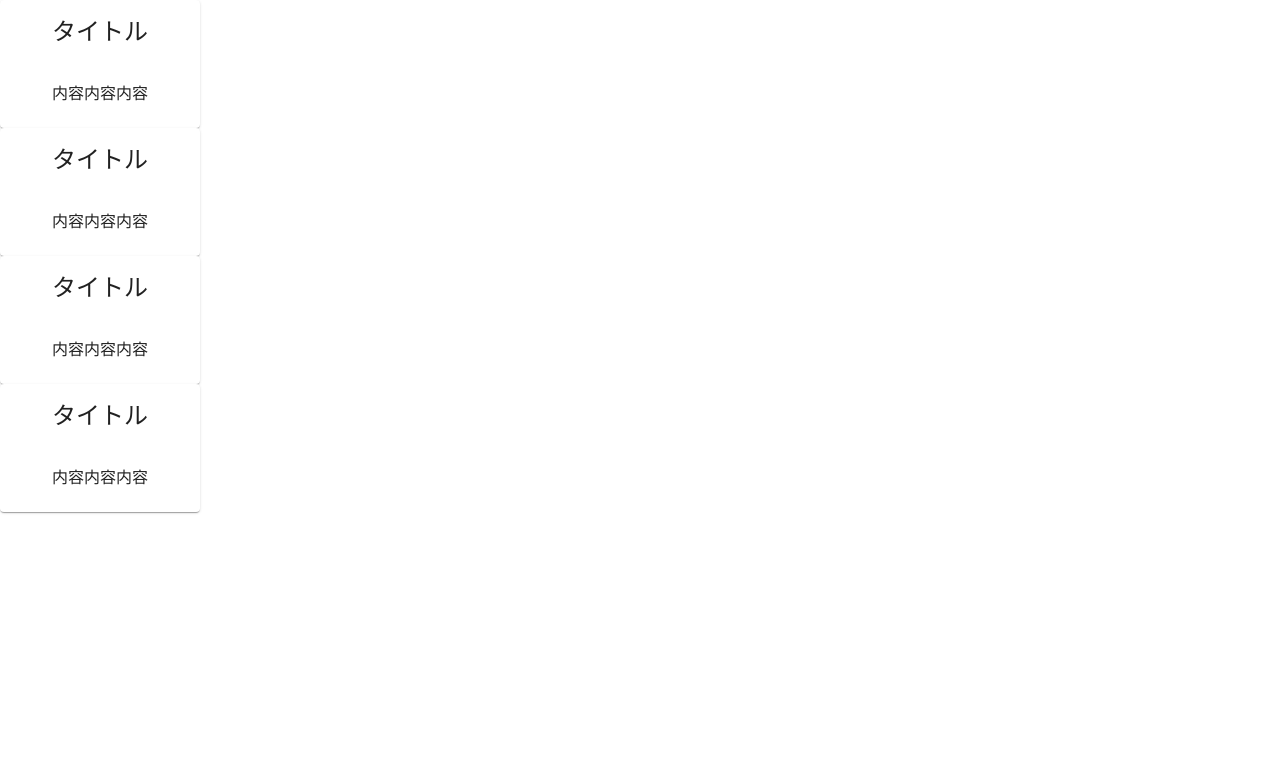
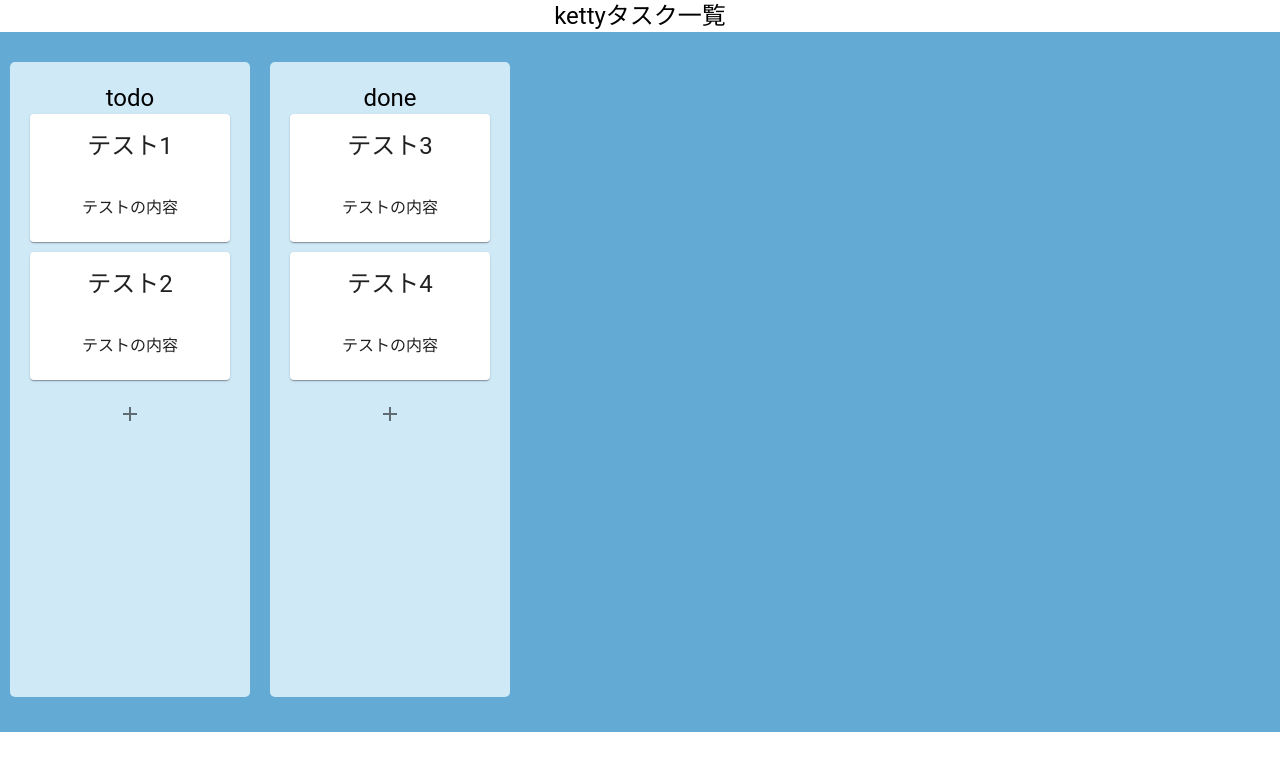
Before and after one commit to kettyakane/kanban, a React (Create React App) app: page / in a window 1280 px wide. Shown: the top 770 px of the page. Built offline with nearby package versions, Linux system fonts and the light colour scheme.

Commit message:
カード追加できるようにした

```diff
--- a/package.json
+++ b/package.json
@@ -4,6 +4,7 @@
   "private": true,
   "dependencies": {
     "@material-ui/core": "^4.12.4",
+    "@material-ui/icons": "^4.11.3",
     "@testing-library/jest-dom": "^5.16.3",
     "@testing-library/react": "^12.1.4",
     "@testing-library/user-event": "^13.5.0",
--- a/src/components/Kanban.tsx
+++ b/src/components/Kanban.tsx
@@ -1,11 +1,60 @@
-import React from "react";
-import Lane from "./Lane";
-import MyCard from "./MyCard";
+import React, { useState } from "react";
+import { Box, Typography, makeStyles } from "@material-ui/core";
+import Lane, { Task } from "./Lane";
+
+const useStyles = makeStyles(() => ({
+  kanban: {
+    display: "flex",
+    height: "700px",
+    backgroundColor: "#63abd4",
+    overflowY: "scroll",
+    overflowX: "hidden",
+  },
+}));
+
+const initialTodoTasks = [
+  { id: 1, title: "テスト1", content: "テストの内容" },
+  { id: 2, title: "テスト2", content: "テストの内容" },
+];
+
+const initialDoneTasks = [
+  { id: 3, title: "テスト3", content: "テストの内容" },
+  { id: 4, title: "テスト4", content: "テストの内容" },
+];
 
 const Kanban = () => {
+  const classes = useStyles();
+
+  const [todoTasks, setTodoTasks] = useState<Task[]>(initialTodoTasks);
+  const [doneTasks, setDoneTasks] = useState<Task[]>(initialDoneTasks);
+
+  const onClickAddCardToTodo = () => {
+    const addTodoTask = {
+      id: todoTasks.length,
+      title: `テスト${todoTasks.length}`,
+      content: "テスト内容",
+    };
+
+    setTodoTasks(todoTasks.concat(addTodoTask));
+  };
+
+  const onClickAddCardToDone = () => {
+    const addDoneTask = {
+      id: doneTasks.length,
+      title: `テスト${doneTasks.length}`,
+      content: "テスト内容",
+    };
+
+    setDoneTasks(doneTasks.concat(addDoneTask));
+  };
+
   return (
     <>
-      <Lane />
+      <Typography variant="h5">kettyタスク一覧</Typography>
+      <Box className={classes.kanban}>
+        <Lane title="todo" tasks={todoTasks} onClick={onClickAddCardToTodo} />
+        <Lane title="done" tasks={doneTasks} onClick={onClickAddCardToDone} />
+      </Box>
     </>
   );
 };
--- a/src/components/Lane.tsx
+++ b/src/components/Lane.tsx
@@ -1,13 +1,45 @@
 import React from "react";
+import { Box, IconButton, Typography, makeStyles } from "@material-ui/core";
+import AddIcon from "@material-ui/icons/Add";
 import MyCard from "./MyCard";
 
-const Lane = () => {
+const useStyles = makeStyles(() => ({
+  lane: {
+    width: 200,
+    height: "85%",
+    margin: "30px 10px",
+    padding: "20px",
+    backgroundColor: "#cfe9f7",
+    borderRadius: "5px",
+  },
+}));
+
+export type Task = {
+  id: number;
+  title: string;
+  content: string;
+};
+
+interface LaneProps {
+  title: string;
+  tasks: Task[];
+  onClick: React.MouseEventHandler<HTMLButtonElement>;
+}
+
+const Lane = (props: LaneProps) => {
+  const classes = useStyles();
+
   return (
     <>
-      <MyCard />
-      <MyCard />
-      <MyCard />
-      <MyCard />
+      <Box className={classes.lane}>
+        <Typography variant="h5">{props.title}</Typography>
+        {props.tasks.map((x) => (
+          <MyCard key={x.id} title={x.title} content={x.content} />
+        ))}
+        <IconButton onClick={props.onClick}>
+          <AddIcon />
+        </IconButton>
+      </Box>
     </>
   );
 };
--- a/src/components/MyCard.tsx
+++ b/src/components/MyCard.tsx
@@ -1,18 +1,25 @@
 import React from "react";
-import { Card, CardContent, CardHeader, makeStyles, Typography } from "@material-ui/core";
+import { Card, CardContent, CardHeader, makeStyles } from "@material-ui/core";
 
 const useStyles = makeStyles(() => ({
   card: {
     width: 200,
+    height: "auto",
+    marginBottom: "10px",
   },
 }));
 
-const MyCard = () => {
+interface MyCardProps {
+  title: string;
+  content: string;
+}
+
+const MyCard = (props: MyCardProps) => {
   const classes = useStyles();
   return (
     <Card className={classes.card}>
-      <CardHeader title="タイトル" />
-      <CardContent>内容内容内容</CardContent>
+      <CardHeader title={props.title} />
+      <CardContent>{props.content}</CardContent>
     </Card>
   );
 };
```
Also changed, not shown: src/index.css (+3 -5 lines), 1 other file (tests, documents, lock files or other folders).
